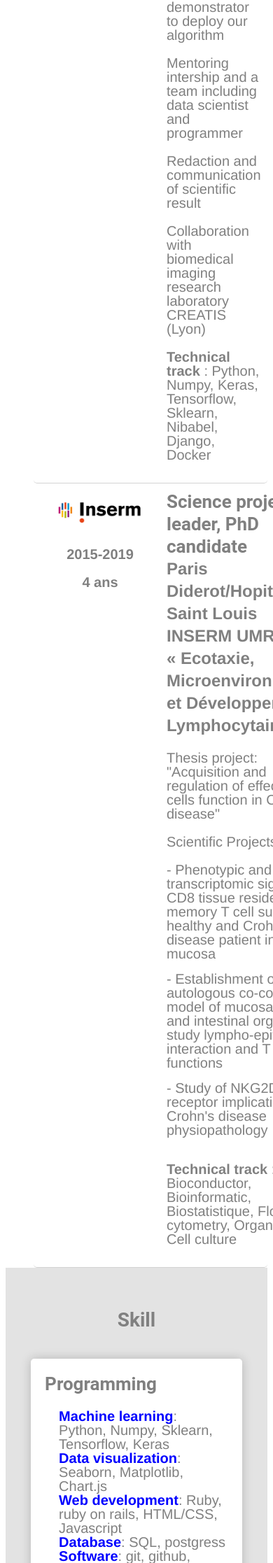
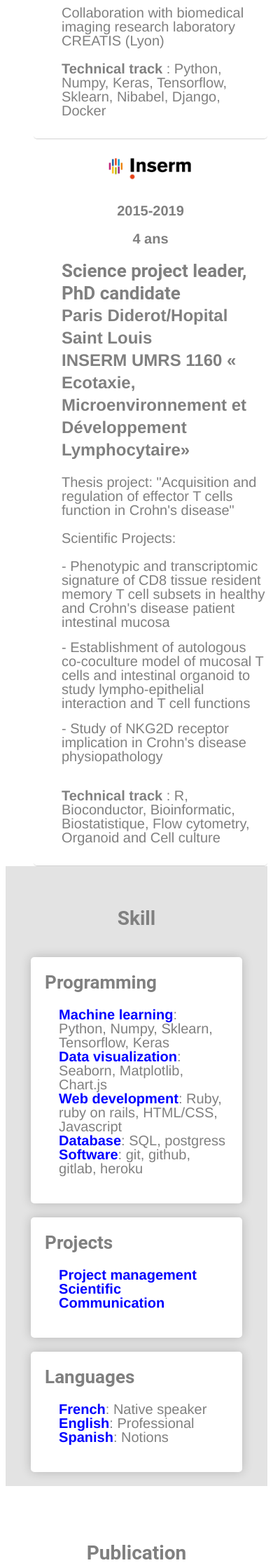
Before and after one commit to hbiom/profile, a PHP site: page / in a window 390 px wide; the page is wider, and only the part inside the window is pictured. Shown: the part 2129-4363 px from the top of that part at 70% size. Run offline with PHP 8.4, Linux system fonts and the light colour scheme; some libraries are stand-ins or nearby versions.

Commit message:
responsive subbox sublist

```diff
--- a/component/parts.css
+++ b/component/parts.css
@@ -6,6 +6,8 @@
 }
 
 .list {
+  display: flex;
+  flex-direction: column;
   padding: 40px 20px 0px 20px;
   margin: 20px 20px 0px 20px;
   background-color:white;
@@ -52,3 +54,21 @@ span {
   color: blue;
   font-weight: bold;
 }
+
+
+
+
+
+
+@media screen and (max-width: 600px) {
+  .subbox {
+    display: flex;
+    flex-direction: column;
+  }
+
+  .sublist {
+    display: flex;
+    flex-direction: column;
+  }
+
+}
--- a/component/topnav.css
+++ b/component/topnav.css
@@ -23,8 +23,6 @@
   background-color: #ddd;
   color: black;
 }
-
-
 
 
 
```
